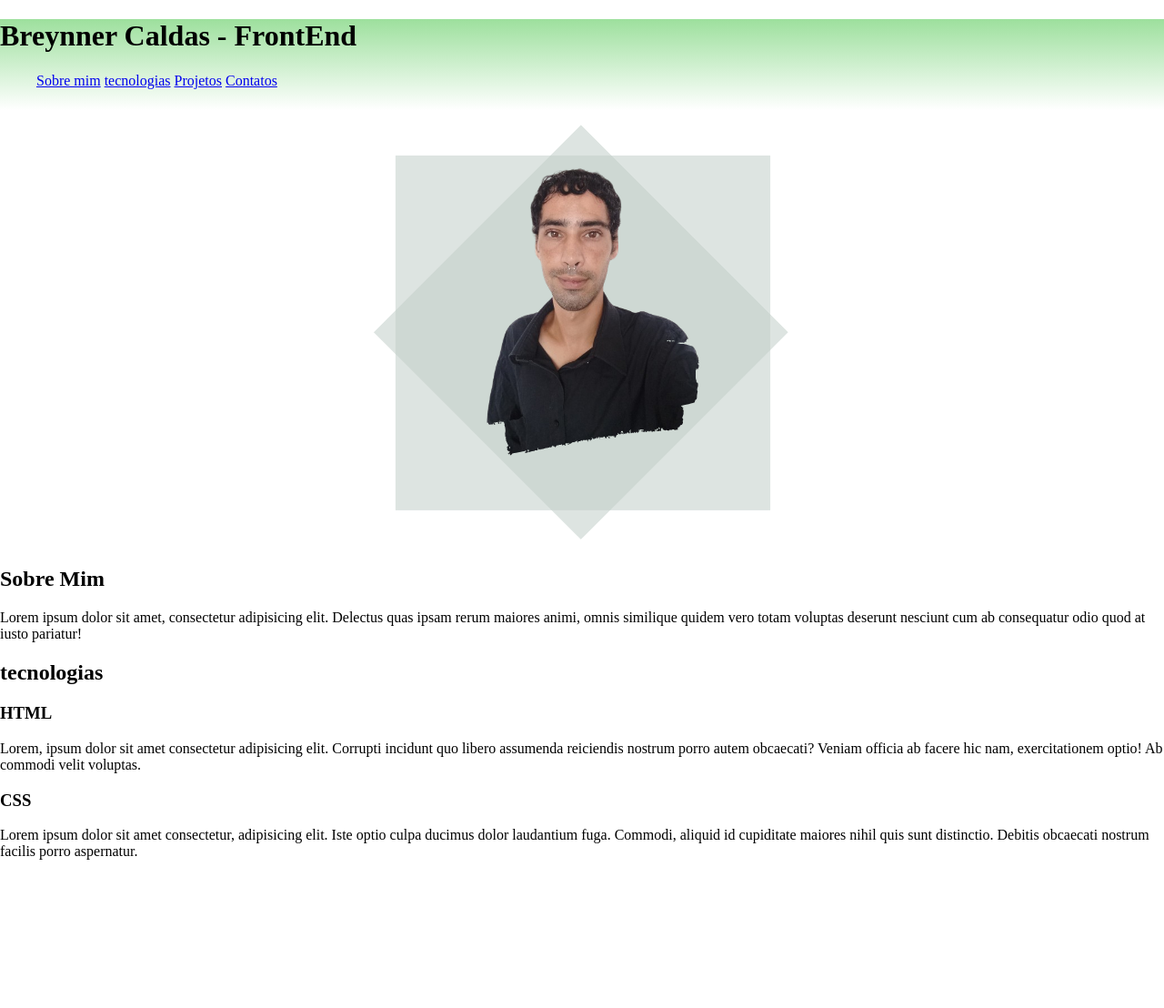
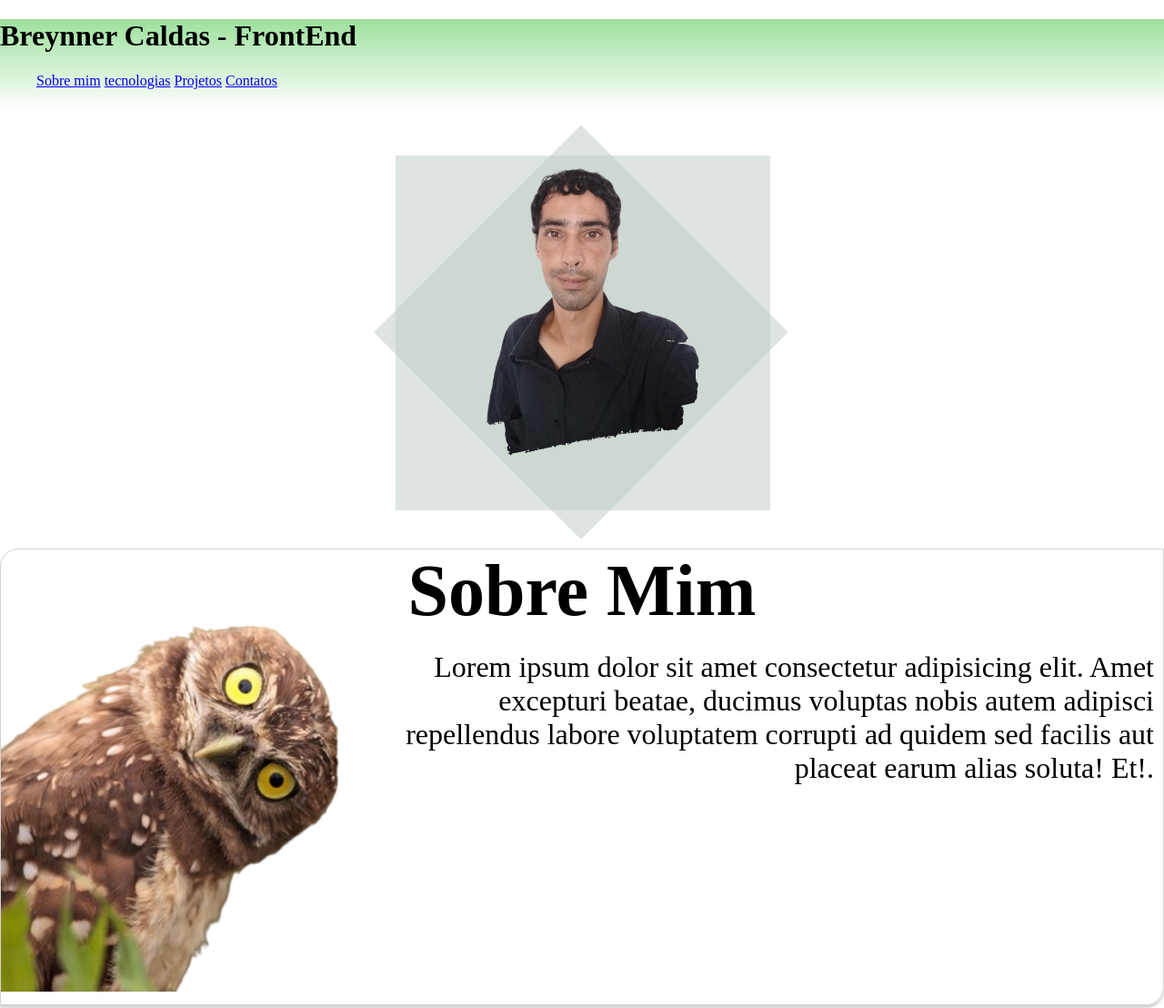
Before and after one commit to breynnerc/projeto-portifolio, a plain HTML site: page indes.html in a window 1280 px wide. Shown: the top 1108 px of the page at 91% size. Before the commit the page ends 961 px from the top, so only its background shows below. Drawn offline with Linux system fonts and the light colour scheme.

Commit message:
melhorando "sobre mim" e aplicando background

```diff
--- a/indes.html
+++ b/indes.html
@@ -21,9 +21,9 @@
 
     <main>
         <img src="breynnerpq.png" alt="BreynnerCaldas">
-        <h2>Sobre Mim</h2>
         <div class="sobre-mim">
-            <p>Lorem ipsum dolor sit amet, consectetur adipisicing elit. Delectus quas ipsam rerum maiores animi, omnis similique quidem vero totam voluptas deserunt nesciunt cum ab consequatur odio quod at iusto pariatur!</p>
+            <h2 class="sobre-mim">Sobre Mim</h2>
+            <p class="sobre-mim">Lorem ipsum dolor sit amet consectetur adipisicing elit. Amet excepturi beatae, ducimus voluptas nobis autem adipisci repellendus labore voluptatem corrupti ad quidem sed facilis aut placeat earum alias soluta! Et!.</p>
         </div>
         <h2>tecnologias</h2>
         <h3>HTML</h3>
--- a/style.css
+++ b/style.css
@@ -7,7 +7,29 @@ header{
     width: 100%;
     background-image: linear-gradient(to top, white, rgba(32, 184, 32, 0.441));
 }
+main{
+    background-color: white;
+}
 main > img{
     display: block;
     margin: auto;
 }
+div.sobre-mim{
+    height: 500px;
+    border: 1px solid lightgray;
+    border-radius: 20px 0px 20px 0px;
+    background-image: url(images/imagens-blogs-chamar-atencao-publico-1-removebg-preview.png);
+    background-repeat: no-repeat;
+    background-size: 700px;
+    box-shadow: 0px 3px 3px lightgray;
+}
+h2.sobre-mim{
+    text-align: center;
+    font-size: 5em;
+    margin: 0px;
+}
+p.sobre-mim{
+    text-align: right;
+    font-size: 2em;
+    margin: 20px 10px 20px 400px;
+}
```
Also changed, not shown: images/imagens-blogs-chamar-atencao-publico-1-removebg-preview.png (added).
